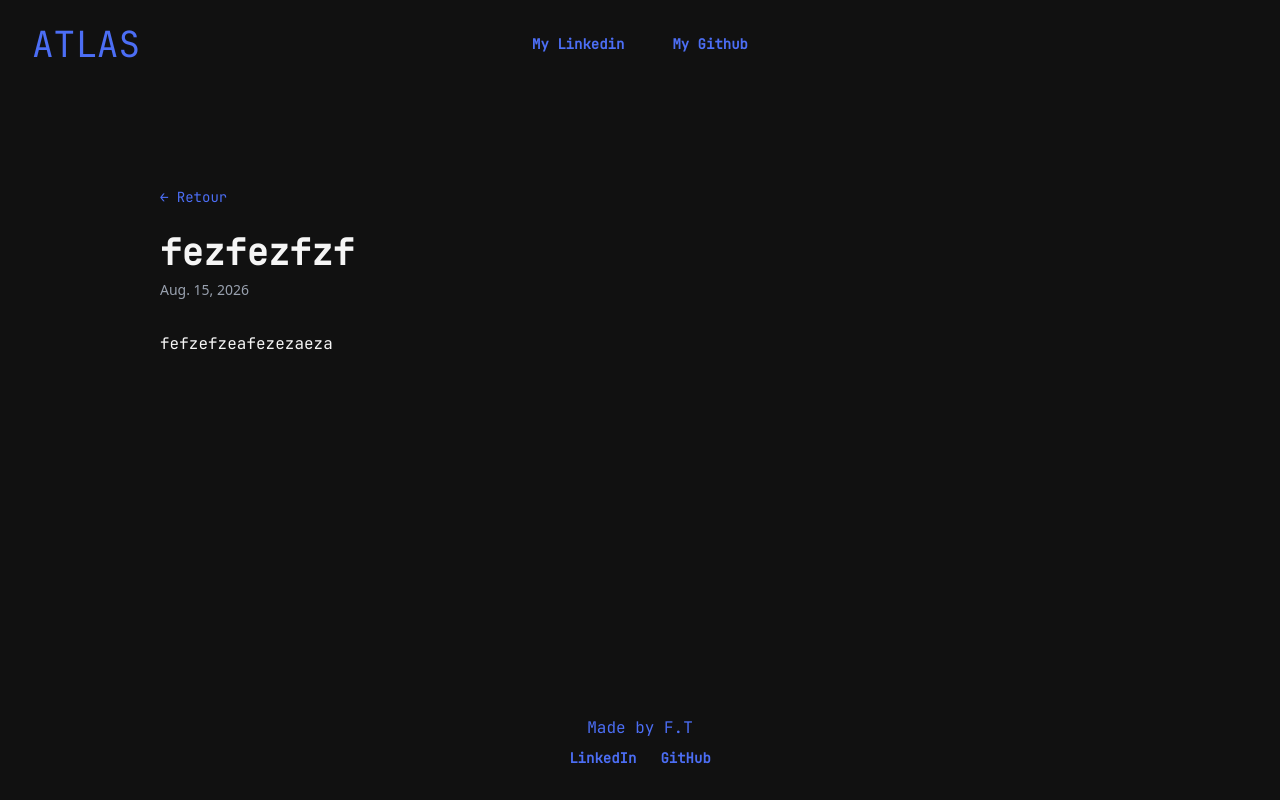
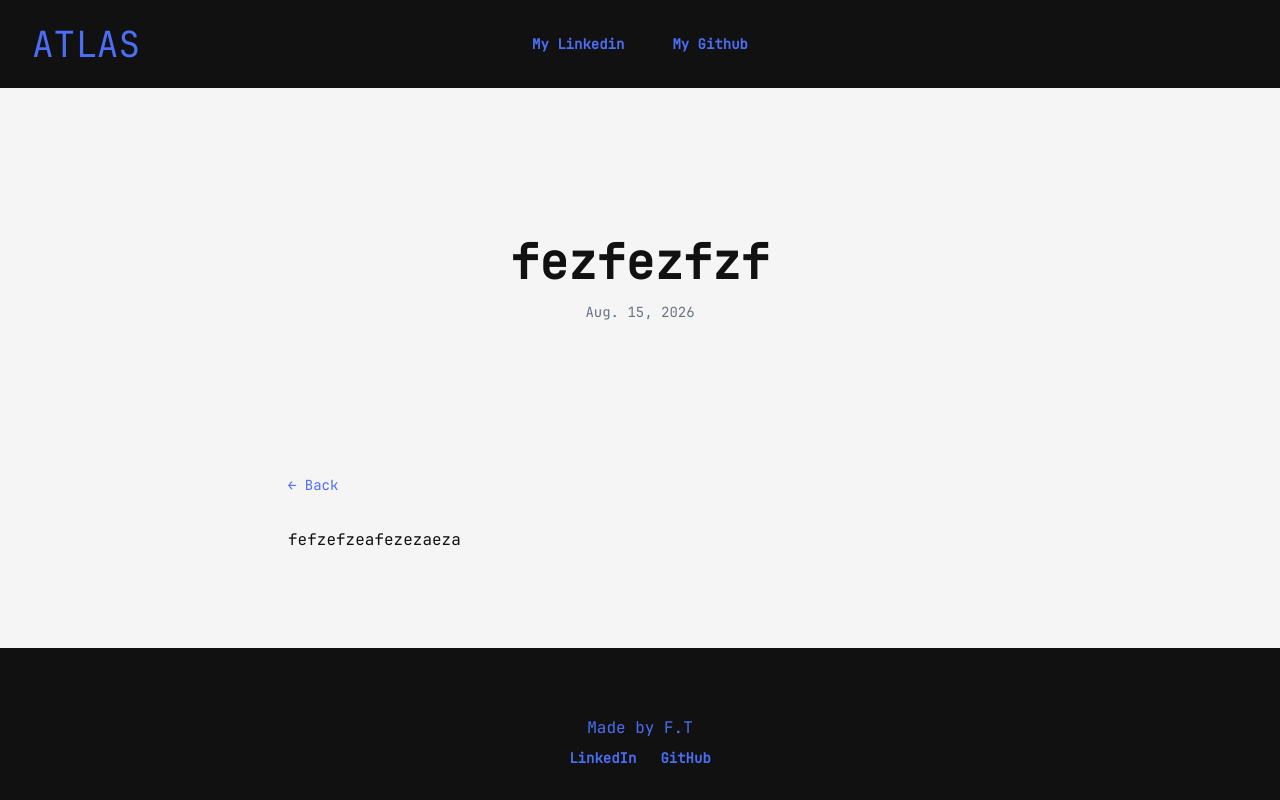
Before and after one commit to flohms18/atlas_django, a Django app: a page that uses webapp/templates/article.html in a window 1280 px wide. Run offline with Django 5.2, Linux system fonts and the light colour scheme; data comes from the database, SQL or seed files in the repository; both versions use the stored data as it was after the commit; data that the repository does not hold is empty; some libraries are stand-ins or nearby versions.

Commit message:
Add article page

```diff
--- a/theme/static/css/dist/styles.css
+++ b/theme/static/css/dist/styles.css
@@ -9,11 +9,13 @@
     monospace;
     --color-gray-100: oklch(96.7% 0.003 264.542);
     --color-gray-400: oklch(70.7% 0.022 261.325);
+    --color-gray-500: oklch(55.1% 0.027 264.364);
     --color-gray-600: oklch(44.6% 0.03 256.802);
     --color-white: #fff;
     --spacing: 0.25rem;
     --container-3xs: 16rem;
     --container-sm: 24rem;
+    --container-3xl: 48rem;
     --container-5xl: 64rem;
     --text-sm: 0.875rem;
     --text-sm--line-height: calc(1.25 / 0.875);
@@ -24,8 +26,12 @@
     --text-xl--line-height: calc(1.75 / 1.25);
     --text-2xl: 1.5rem;
     --text-2xl--line-height: calc(2 / 1.5);
+    --text-3xl: 1.875rem;
+    --text-3xl--line-height: calc(2.25 / 1.875);
     --text-4xl: 2.25rem;
     --text-4xl--line-height: calc(2.5 / 2.25);
+    --text-5xl: 3rem;
+    --text-5xl--line-height: 1;
     --text-8xl: 6rem;
     --text-8xl--line-height: 1;
     --font-weight-medium: 500;
@@ -244,14 +250,23 @@
   .-my-6 {
     margin-block: calc(var(--spacing) * -6);
   }
+  .my-8 {
+    margin-block: calc(var(--spacing) * 8);
+  }
   .mt-2 {
     margin-top: calc(var(--spacing) * 2);
+  }
+  .mt-4 {
+    margin-top: calc(var(--spacing) * 4);
   }
   .mt-6 {
     margin-top: calc(var(--spacing) * 6);
   }
   .mt-8 {
     margin-top: calc(var(--spacing) * 8);
+  }
+  .mb-1 {
+    margin-bottom: calc(var(--spacing) * 1);
   }
   .mb-2 {
     margin-bottom: calc(var(--spacing) * 2);
@@ -293,6 +308,9 @@
   .h-96 {
     height: calc(var(--spacing) * 96);
   }
+  .h-px {
+    height: 1px;
+  }
   .h-screen {
     height: 100vh;
   }
@@ -307,6 +325,9 @@
   }
   .w-screen {
     width: 100vw;
+  }
+  .max-w-3xl {
+    max-width: var(--container-3xl);
   }
   .max-w-5xl {
     max-width: var(--container-5xl);
@@ -358,6 +379,14 @@
       border-bottom-width: calc(1px * calc(1 - var(--tw-divide-y-reverse)));
     }
   }
+  .divide-white\/5 {
+    :where(& > :not(:last-child)) {
+      border-color: color-mix(in srgb, #fff 5%, transparent);
+      @supports (color: color-mix(in lab, red, red)) {
+        border-color: color-mix(in oklab, var(--color-white) 5%, transparent);
+      }
+    }
+  }
   .divide-white\/10 {
     :where(& > :not(:last-child)) {
       border-color: color-mix(in srgb, #fff 10%, transparent);
@@ -386,6 +415,15 @@
   }
   .bg-dark-brand {
     background-color: var(--color-dark-brand);
+  }
+  .bg-white-brand {
+    background-color: var(--color-white-brand);
+  }
+  .bg-white-brand\/20 {
+    background-color: color-mix(in srgb, #F5F5F5 20%, transparent);
+    @supports (color: color-mix(in lab, red, red)) {
+      background-color: color-mix(in oklab, var(--color-white-brand) 20%, transparent);
+    }
   }
   .p-1\.5 {
     padding: calc(var(--spacing) * 1.5);
@@ -436,9 +474,17 @@
     font-size: var(--text-2xl);
     line-height: var(--tw-leading, var(--text-2xl--line-height));
   }
+  .text-3xl {
+    font-size: var(--text-3xl);
+    line-height: var(--tw-leading, var(--text-3xl--line-height));
+  }
   .text-4xl {
     font-size: var(--text-4xl);
     line-height: var(--tw-leading, var(--text-4xl--line-height));
+  }
+  .text-5xl {
+    font-size: var(--text-5xl);
+    line-height: var(--tw-leading, var(--text-5xl--line-height));
   }
   .text-8xl {
     font-size: var(--text-8xl);
@@ -475,8 +521,14 @@
   .text-blue-brand {
     color: var(--color-blue-brand);
   }
+  .text-dark-brand {
+    color: var(--color-dark-brand);
+  }
   .text-gray-400 {
     color: var(--color-gray-400);
+  }
+  .text-gray-500 {
+    color: var(--color-gray-500);
   }
   .text-gray-600 {
     color: var(--color-gray-600);
@@ -505,6 +557,16 @@
   .backdrop\:bg-transparent {
     &::backdrop {
       background-color: transparent;
+    }
+  }
+  .first\:pt-0 {
+    &:first-child {
+      padding-top: calc(var(--spacing) * 0);
+    }
+  }
+  .last\:pb-0 {
+    &:last-child {
+      padding-bottom: calc(var(--spacing) * 0);
     }
   }
   .hover\:bg-blue-brand {
--- a/webapp/templates/article.html
+++ b/webapp/templates/article.html
@@ -4,21 +4,25 @@
 
 {% block content %}
 <section>
-    <div class="mx-auto max-w-5xl px-6 py-24 lg:px-8">
-        <a href="{% url 'home' %}" class="font-display text-sm text-blue-brand hover:underline">&larr; Retour</a>
+    <div class="hero-section flex flex-col w-screen bg-white-brand font-display items-center justify-center text-center h-96 px-6">
+        <h1 class="text-dark-brand text-5xl font-semibold">{{ post.title }}</h1>
+        <p class="mt-4 text-sm text-gray-500">{{ post.published_date }}</p>
+    </div>
+</section>
 
-        <h1 class="font-display mt-6 text-4xl font-semibold text-white-brand">{{ post.title }}</h1>
-        <p class="mt-2 text-sm text-gray-400">{{ post.published_date }}</p>
+<section class="bg-white-brand">
+    <div class="mx-auto max-w-3xl px-6 pb-24 lg:px-8">
+        <a href="{% url 'home' %}" class="font-display text-sm text-blue-brand hover:underline">&larr; Back</a>
 
         {% if post.tags.all %}
-        <div class="mt-2 flex flex-wrap gap-2">
+        <div class="mt-4 flex flex-wrap gap-2">
             {% for tag in post.tags.all %}
             <span class="rounded-md bg-blue-brand/10 px-3 py-1 text-sm text-blue-brand">{{ tag.name }}</span>
             {% endfor %}
         </div>
         {% endif %}
 
-        <div class="font-display mt-8 text-white-brand">
+        <div class="font-display mt-8 text-dark-brand">
             {{ post.content|safe }}
         </div>
     </div>
```
Also changed, not shown: webapp/templates/home.html (+5 -2 lines), db.sqlite3.
